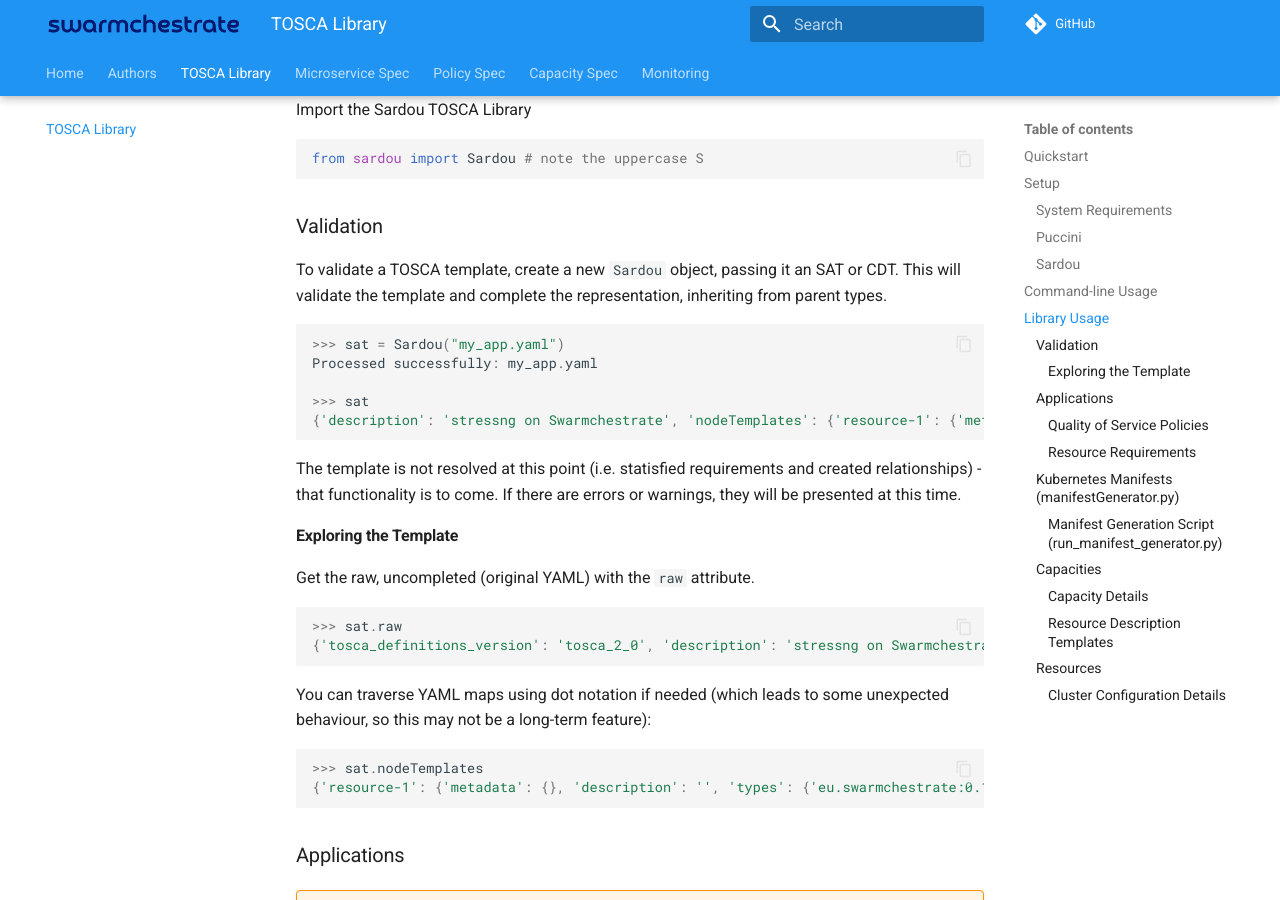
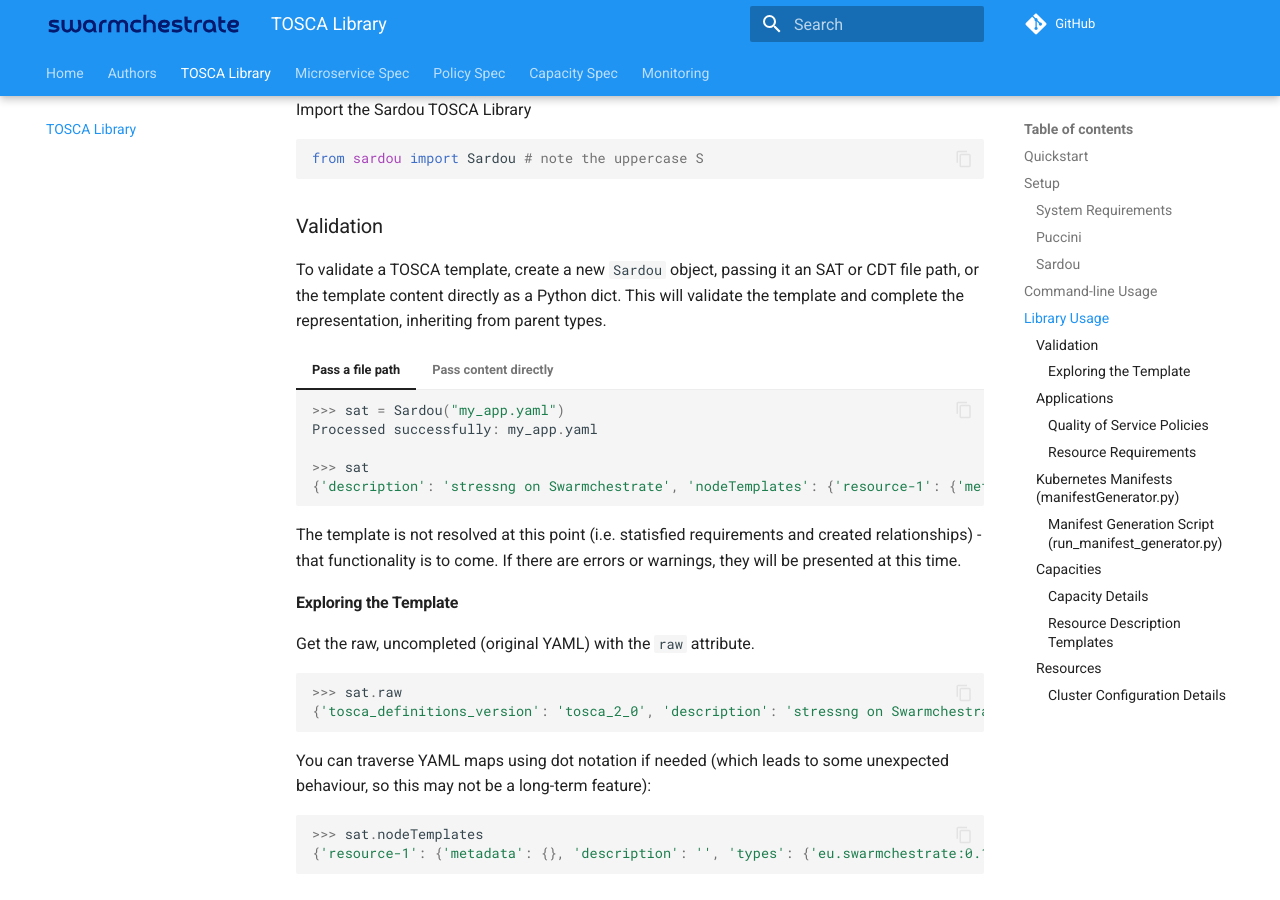
Before and after one commit to Swarmchestrate/tosca, an MkDocs documentation site: the page built from docs/sardou.md, in a window 1280 px wide and 900 px high, scrolled down 1655 px. Built offline with MkDocs 1.6.1 and Material for MkDocs 9.7.7, drawn with Linux system fonts in a browser that asks for light colours; comment, search, counter and statistics services are not loaded.

Commit message:
docs: update docs to mention SAT/CDT content as dict support

````diff
--- a/docs/sardou.md
+++ b/docs/sardou.md
@@ -90,17 +90,49 @@ from sardou import Sardou # note the uppercase S
 
 ### Validation
 
-To validate a TOSCA template, create a new `Sardou` object, passing it an SAT or CDT.
+To validate a TOSCA template, create a new `Sardou` object, passing it an SAT or CDT
+file path, or the template content directly as a Python dict.
 This will validate the template and complete the representation, inheriting from parent
 types.
 
-```python
->>> sat = Sardou("my_app.yaml")
-Processed successfully: my_app.yaml
+=== "Pass a file path"
 
->>> sat
-{'description': 'stressng on Swarmchestrate', 'nodeTemplates': {'resource-1': {'metadata': {}, 'description': '', 'types': {'eu.swarmchestrate:0.1::EC2.micro.t3': {'description': 'An EC2 compute node from the University of Westminster provision\n', 'parent': 'eu.swarmchestrate:0.1::Resource'} ...
-```
+	```python
+	>>> sat = Sardou("my_app.yaml")
+	Processed successfully: my_app.yaml
+
+	>>> sat
+	{'description': 'stressng on Swarmchestrate', 'nodeTemplates': {'resource-1': {'metadata': {}, 'description': '', 'types': {'eu.swarmchestrate:0.1::EC2.micro.t3': {'description': 'An EC2 compute node from the University of Westminster provision\n', 'parent': 'eu.swarmchestrate:0.1::Resource'} ...
+	```
+
+=== "Pass content directly"
+
+	```python
+
+	# As a Python dict
+	>>> sat_dict = {
+	...     "tosca_definitions_version": "tosca_2_0",
+	...     "imports": [
+	...         {
+	...             "namespace": "swch",
+	...             "url": "https://raw.githubusercontent.com/Swarmchestrate/tosca/refs/heads/main/profiles/eu.swarmchestrate/profile.yaml",
+	...         }
+	...     ],
+	...     "service_template": {
+	...         "node_templates": {
+	...             "myservice": {
+	...                 "type": "swch:Microservice",
+	...                 "properties": {
+	...                     "image": "docker.io/istio/examples-bookinfo-details-v1:1.20.3",
+	...                     "replicas": 1,
+	...                 },
+	...             }
+	...         }
+	...     },
+	... }
+	>>> sat = Sardou(content=sat_dict)
+	Processed successfully
+	```
 
 The template is not resolved at this point (i.e. statisfied requirements and created
 relationships) - that functionality is to come. If there are errors or warnings, they
````
